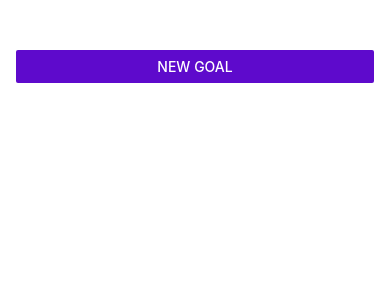
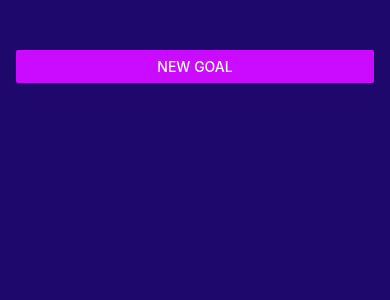
Before and after one commit to mikewanjero/RNCourse, a React Native app: screen / in a window 390 px wide. Shown: the top 300 px of the page. Built offline with nearby package versions, Linux system fonts and the light colour scheme.

Commit message:
Added StatusBar, changed background color

```diff
--- a/App.js
+++ b/App.js
@@ -31,8 +31,14 @@ export default function App() {
   }
 
   return (
+    <>
+      <StatusBar style="dark" />
       <View style={styles.appContainer}>
-      <Button title="New Goal" color="#5e0acc" onPress={startAddGoalHandler} />
+        <Button
+          title="New Goal"
+          color="#cb0bff"
+          onPress={startAddGoalHandler}
+        />
         <GoalInput
           visible={modalIsVisible}
           onAddGoal={addGoalHandler}
@@ -56,6 +62,7 @@ export default function App() {
           />
         </View>
       </View>
+    </>
   );
 }
 
@@ -64,6 +71,7 @@ const styles = StyleSheet.create({
     flex: 1,
     paddingTop: 50,
     paddingHorizontal: 16,
+    backgroundColor: "#1e086c",
   },
   goalsContainer: {
     flex: 3,
```
Lines whose indentation alone changed are shown as unchanged.
